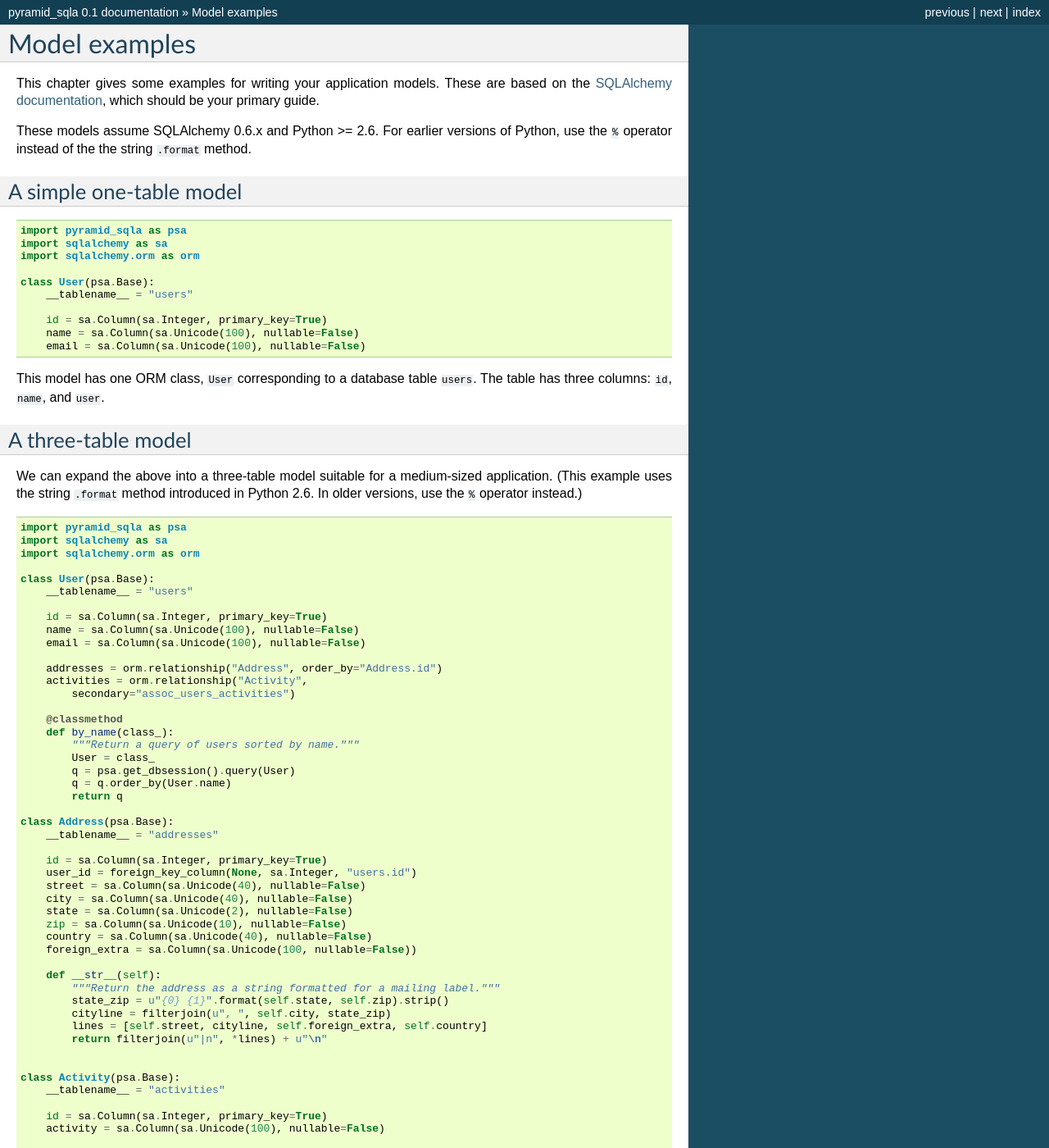
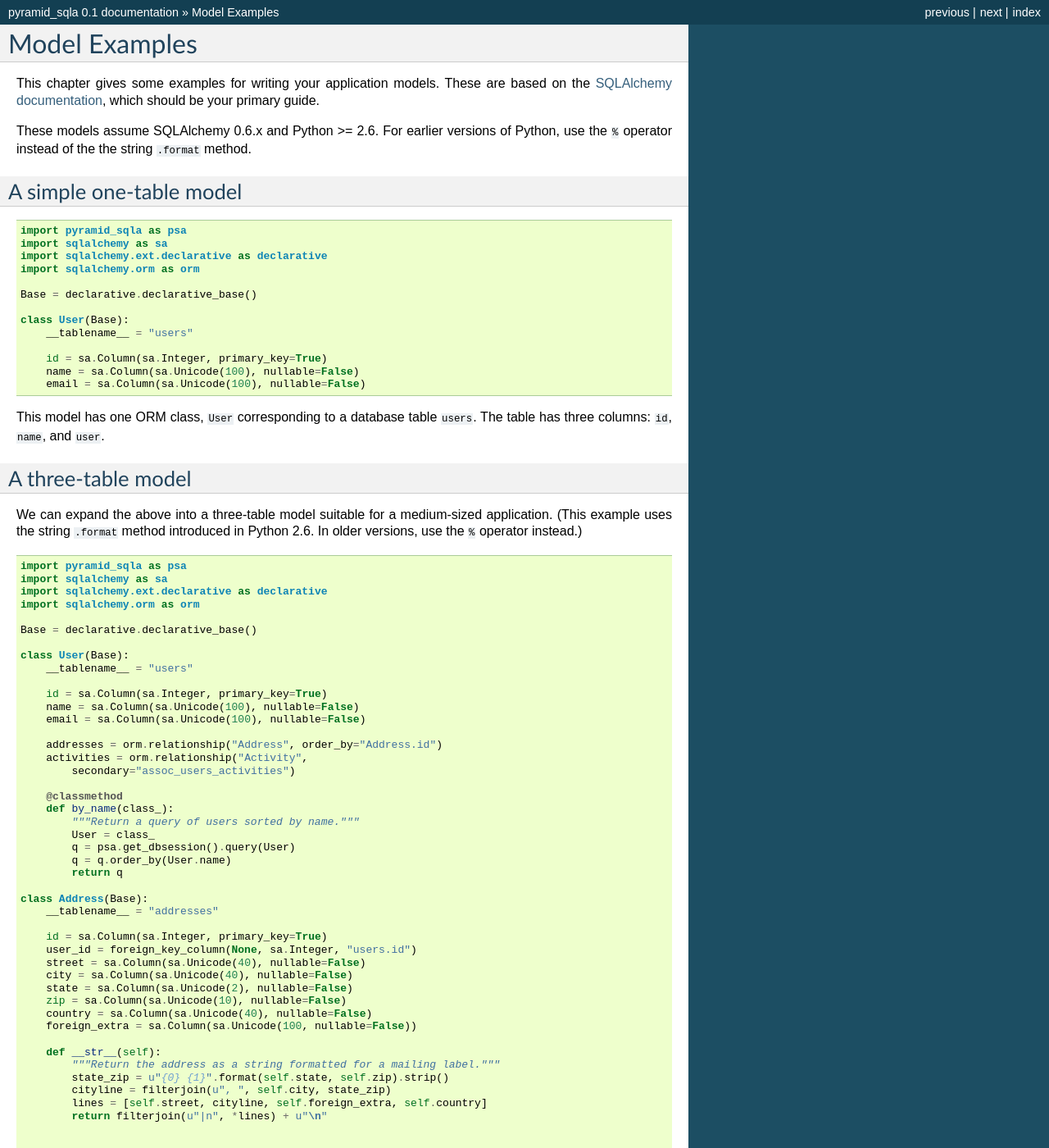
Before and after one commit to Pylons/akhet, a Sphinx documentation site: the page built from docs/model_examples.rst, in a window 1280 px wide and 1400 px high. Shown: the whole window at 82% size. Built offline with Sphinx 7.4.7, drawn with Linux system fonts in a browser that asks for light colours; some of the changed text lies outside the part shown.

Commit message:
Work so far.

```diff
--- a/docs/application_templates.rst
+++ b/docs/application_templates.rst
@@ -1,4 +1,4 @@
-Application template details
+Application Template Details
 ============================
 
 For a simple Pyramid application with one database engine, follow these steps:
--- a/docs/model_examples.rst
+++ b/docs/model_examples.rst
@@ -1,4 +1,4 @@
-Model examples
+Model Examples
 ==============
 
 This chapter gives some examples for writing your application models. These are
@@ -16,9 +16,12 @@
 
     import pyramid_sqla as psa
     import sqlalchemy as sa
+    import sqlalchemy.ext.declarative as declarative
     import sqlalchemy.orm as orm
 
-    class User(psa.Base):
+    Base = declarative.declarative_base()
+
+    class User(Base):
         __tablename__ = "users"
 
         id = sa.Column(sa.Integer, primary_key=True)
@@ -38,9 +41,12 @@
 
     import pyramid_sqla as psa
     import sqlalchemy as sa
+    import sqlalchemy.ext.declarative as declarative
     import sqlalchemy.orm as orm
 
-    class User(psa.Base):
+    Base = declarative.declarative_base()
+
+    class User(Base):
         __tablename__ = "users"
 
         id = sa.Column(sa.Integer, primary_key=True)
@@ -59,7 +65,7 @@
             q = q.order_by(User.name)
             return q
 
-    class Address(psa.Base):
+    class Address(Base):
         __tablename__ = "addresses"
 
         id = sa.Column(sa.Integer, primary_key=True)
@@ -79,7 +85,7 @@
             return filterjoin(u"|n", *lines) + u"\n"
 
 
-    class Activity(psa.Base):
+    class Activity(Base):
         __tablename__ = "activities"
 
         id = sa.Column(sa.Integer, primary_key=True)
```
Also changed, not shown: other parts of docs/model_examples.rst (+1 -1 lines), docs/manual.rst (+9 -5 lines).
